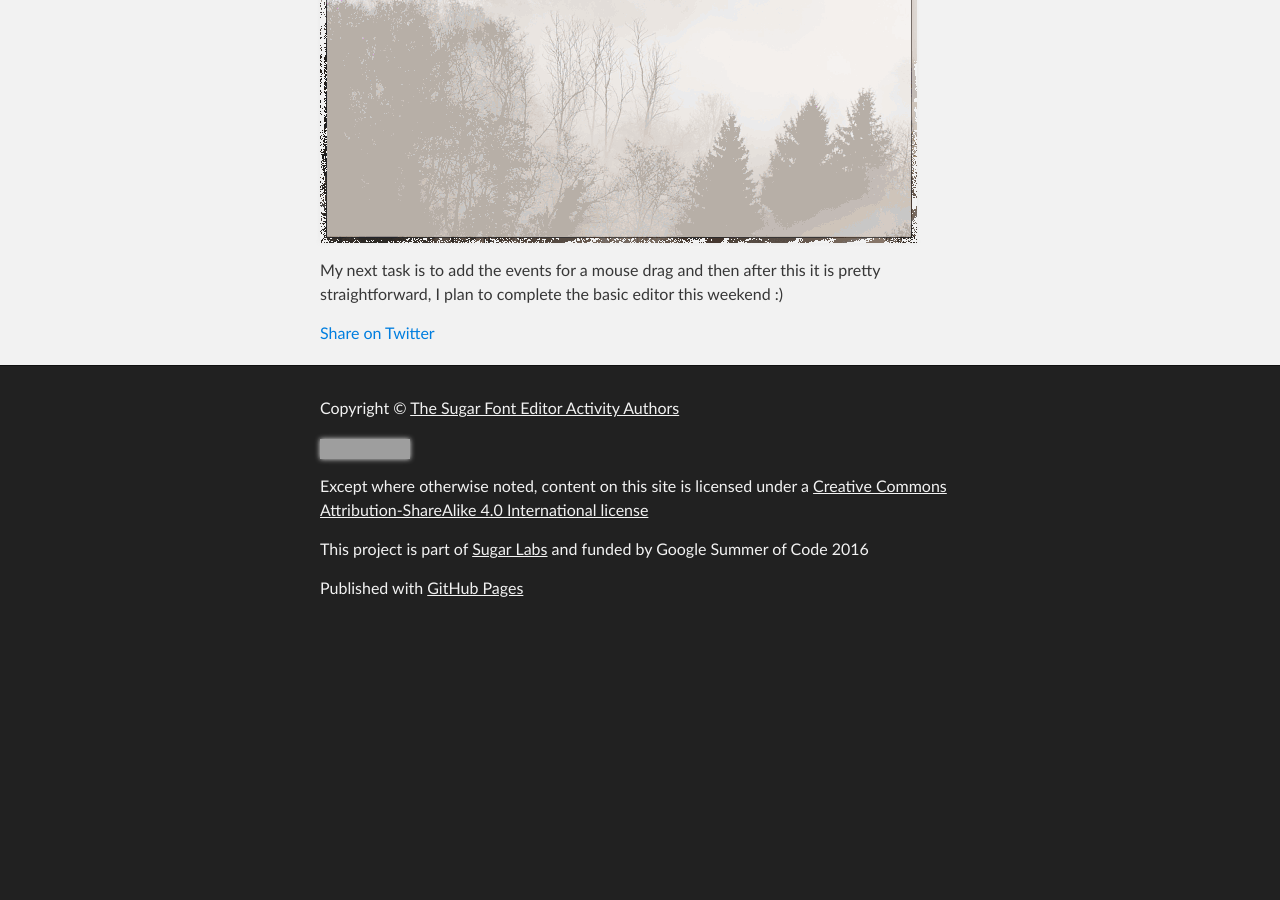
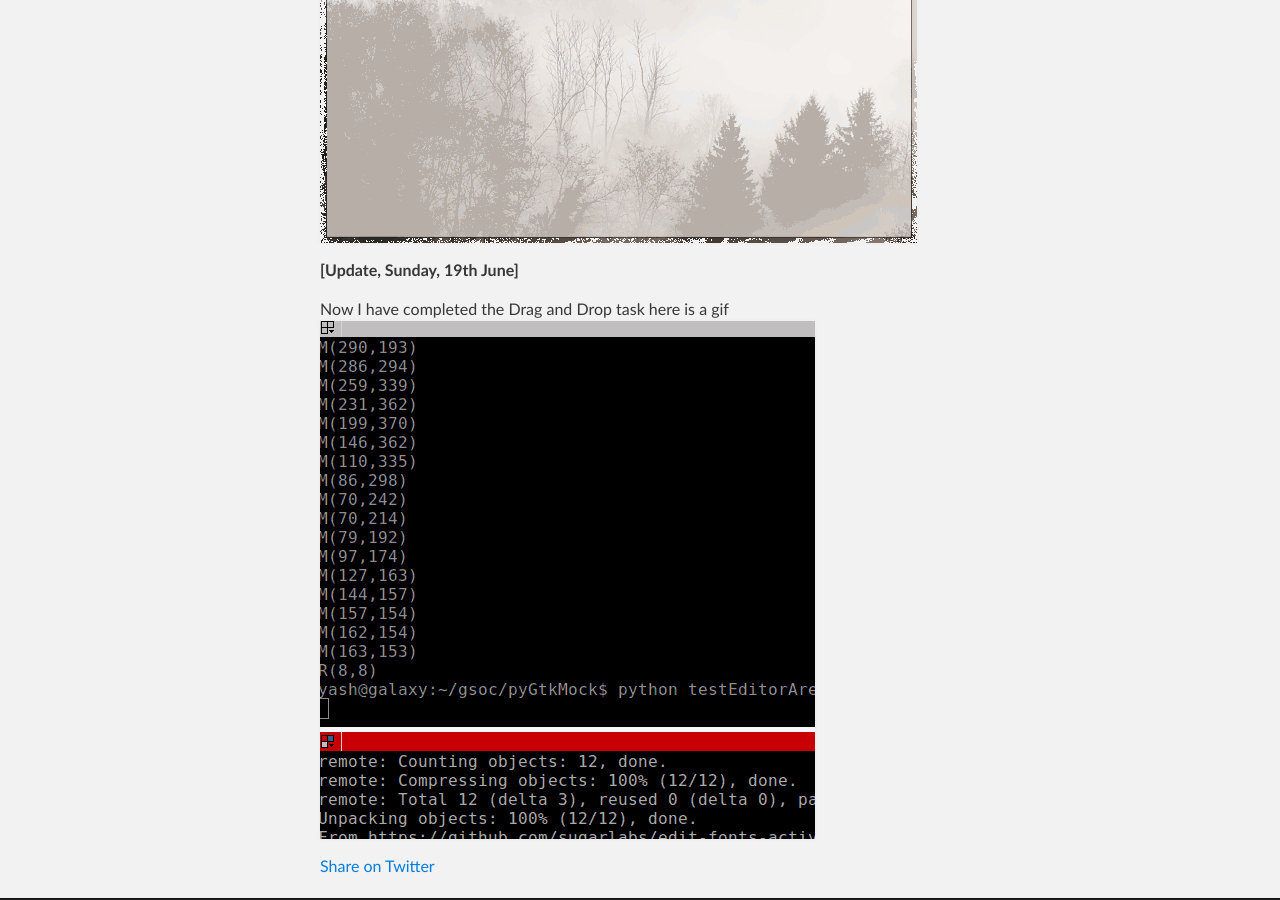
Before and after one commit to sugarlabs/edit-fonts-activity, a Jekyll site: the page built from _posts/2016-06-19-week-4-work.md, in a window 1280 px wide and 900 px high, scrolled down 2202 px. Built offline with Jekyll 4.4.1, drawn with Linux system fonts in a browser that asks for light colours; before the commit the page ends 2837 px from its top, so only the background shows below that; grey boxes are pictures that could not be loaded.

Commit message:
updating Week 4 Report

```diff
--- a/_posts/2016-06-17-week-4-work.md
+++ b/_posts/2016-06-19-week-4-work.md
@@ -30,4 +30,8 @@ Here is a gif showing this
 
 ![pic](files/img/moving-point.gif)
 
-My next task is to add the events for a mouse drag and then after this it is pretty straightforward, I plan to complete the basic editor this weekend :)
+__[Update, Sunday, 19th June]__
+
+Now I have completed the Drag and Drop task
+here is a gif
+![pic](files/img/drag_point.gif)
```
Also changed, not shown: files/img/drag_point.gif (added).
